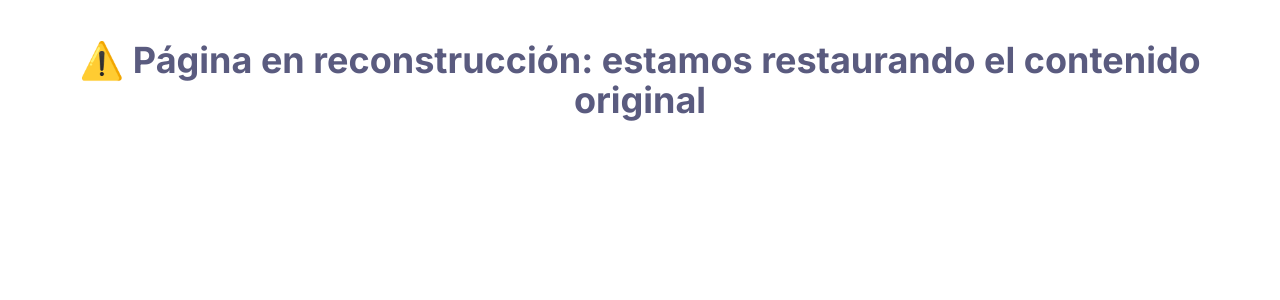
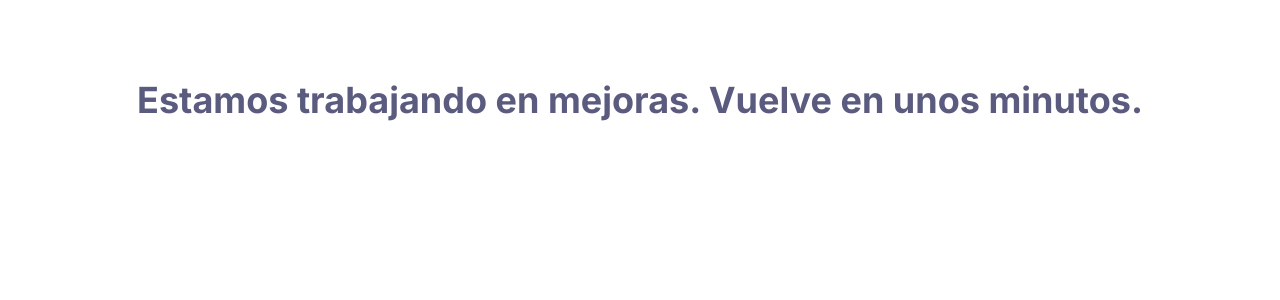
Before and after one commit to osanemeterio/oscarsanemeterio, a React (Vite) app: page / in a window 1280 px wide. Shown: the top 300 px of the page. Built offline with nearby package versions, Linux system fonts and the light colour scheme.

Commit message:
Update App.tsx
Desesperante

```diff
--- a/src/App.tsx
+++ b/src/App.tsx
@@ -2,7 +2,12 @@ import { useState, useEffect } from 'react'
 import { MessageSquare, Brain, FileText, Send, Linkedin, Twitter, Cpu, Building2, GraduationCap, PenTool, Users, BarChart3, Mail, User } from 'lucide-react'
 
 function App() {
-  const [formData, setFormData] = useState({ nombre: '', email: '', mensaje: '' })
+  const [formData, setFormData] = useState({
+    nombre: '',
+    email: '',
+    mensaje: ''
+  })
+
   const [newsletterEmail, setNewsletterEmail] = useState('')
 
   useEffect(() => {
@@ -90,10 +95,8 @@ function App() {
   ]
 
   return (
-    <div className="min-h-screen bg-white">
-      <h1 className="text-center text-4xl text-[#5a5b7f] font-bold py-10 px-4">
-        ⚠️ Página en reconstrucción: estamos restaurando el contenido original
-      </h1>
+    <div className="min-h-screen">
+      <h1 className="text-4xl font-bold text-center text-[#5a5b7f] mt-20">Estamos trabajando en mejoras. Vuelve en unos minutos.</h1>
     </div>
   )
 }
```
